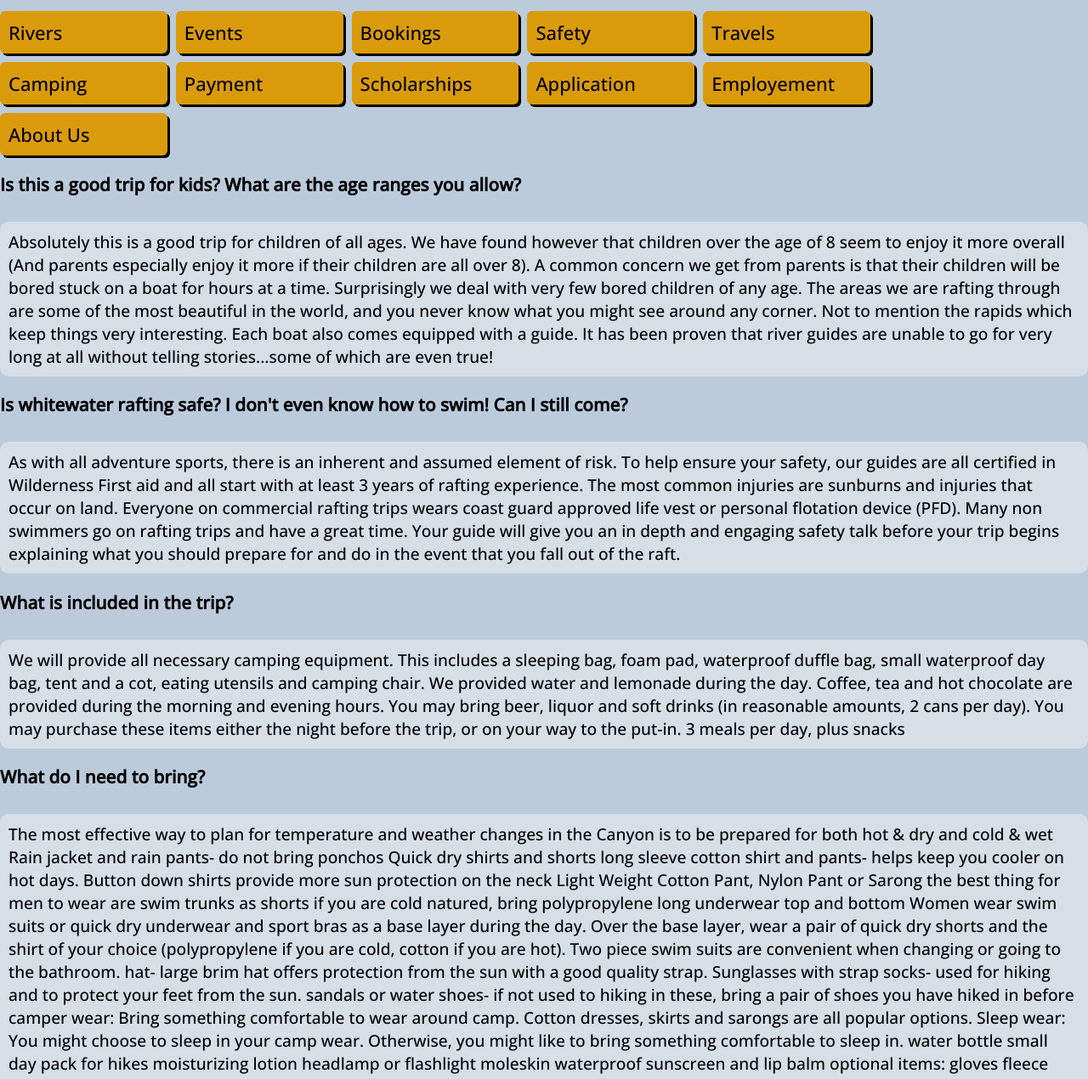
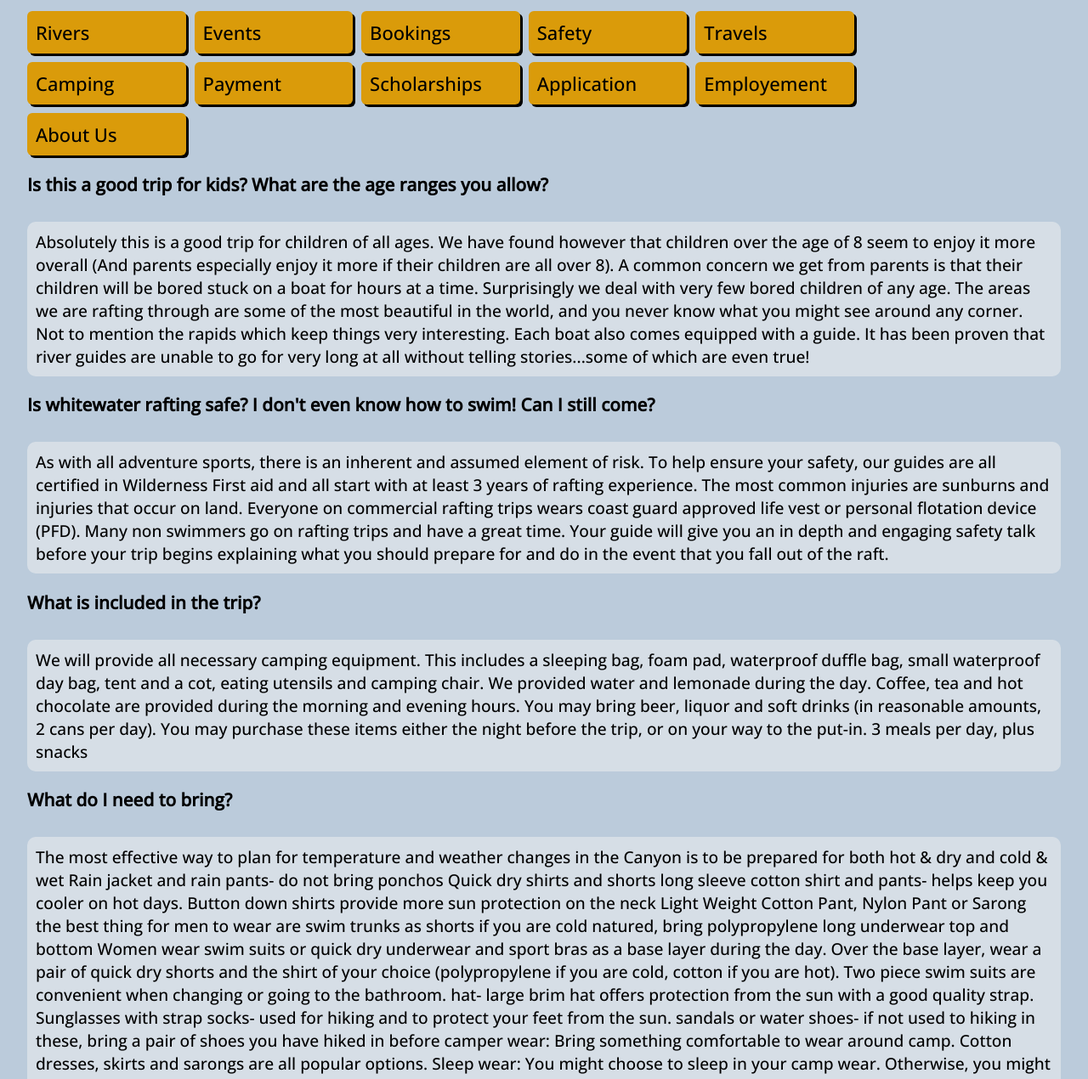
Before and after one commit to Prodigy-kun/wdd130, a plain HTML site: page wwr/wwr-faq.html in a window 1280 px wide. Shown: the part 659-1929 px from the top of the page at 85% size. Drawn offline with nearby package versions, Linux system fonts and the light colour scheme.

Commit message:
modified margin

```diff
--- a/wwr/styles/styles.css
+++ b/wwr/styles/styles.css
@@ -282,6 +282,10 @@ footer{
     margin-left: 5px;
     margin-bottom: 20px;
 }
+#main{
+    width: 95%;
+    margin:auto;
+}
 /* End of faq css */
 @media screen and (max-width: 900px) {
     #hero, .home-grid {
--- a/wwr/wwr-faq.html
+++ b/wwr/wwr-faq.html
@@ -33,7 +33,7 @@
             <h1 class="banner-msg">How Can We Help?</h1>
             <input type="text" placeholder="Describe your issue" class="search">
        </div>
-       <main>
+       <main id="main">
             <h1>FAQs</h1>
             <div class="sum-box">
                 <div class="summary">Rivers</div>
```
